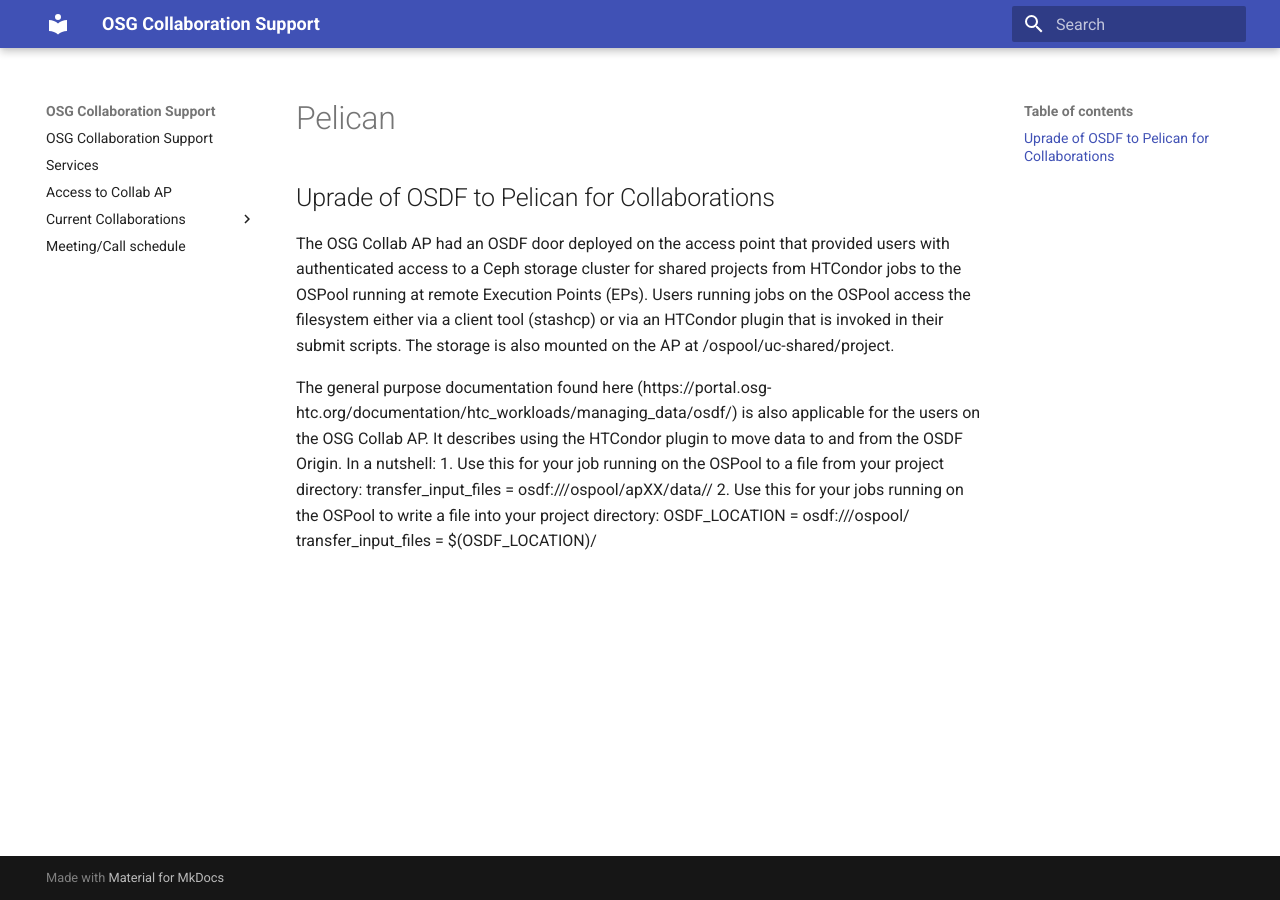
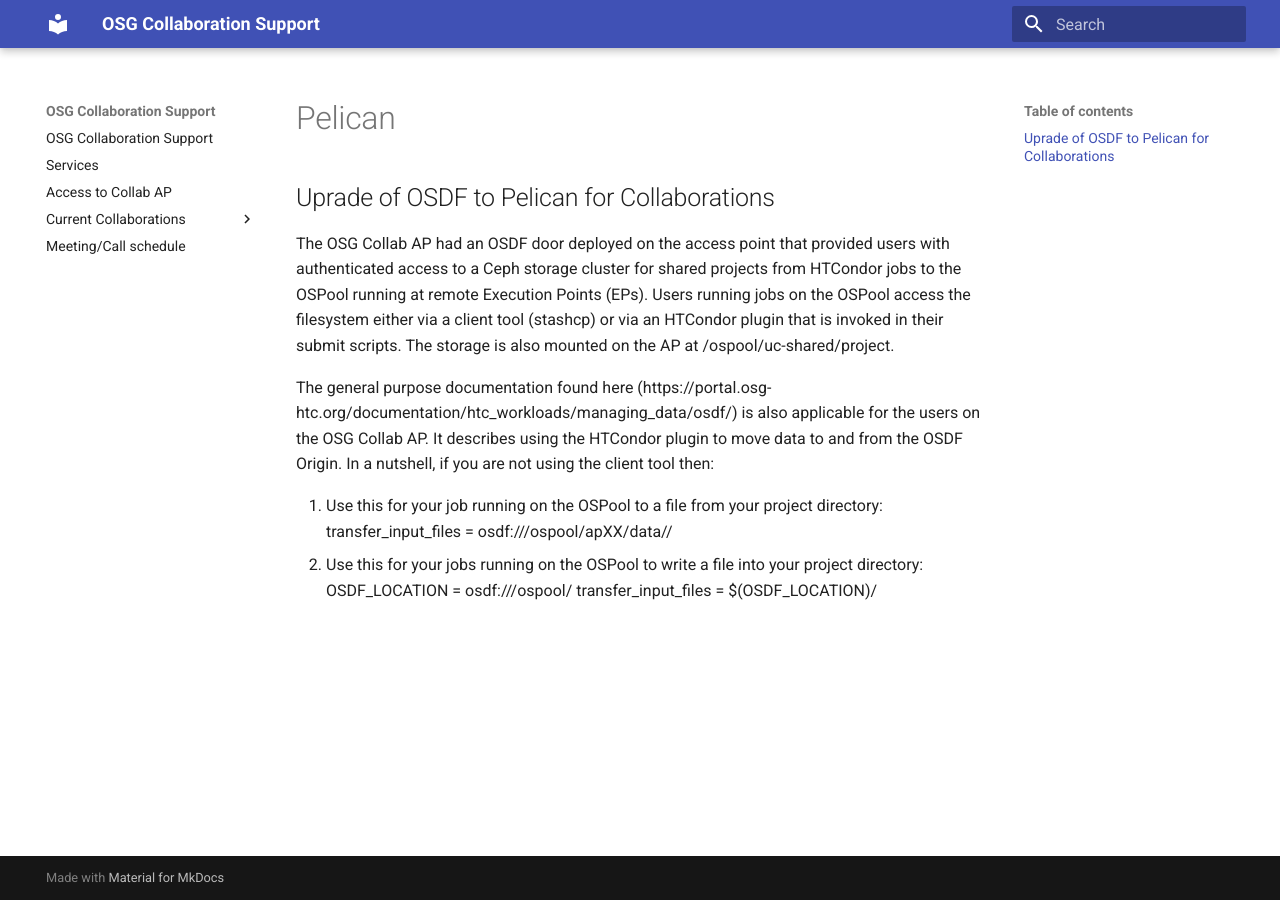
Before and after one commit to osg-htc/collaboration-support, an MkDocs documentation site: the page built from docs/misc/pelican.md, in a window 1280 px wide. Built offline with MkDocs 1.6.1 and Material for MkDocs 9.7.7, drawn with Linux system fonts in a browser that asks for light colours.

Commit message:
Update pelican.md

```diff
--- a/docs/misc/pelican.md
+++ b/docs/misc/pelican.md
@@ -3,7 +3,8 @@
 The OSG Collab AP had an OSDF door deployed on the access point that provided users with authenticated access to a Ceph storage cluster for shared projects from HTCondor jobs to the OSPool running at remote Execution Points (EPs). Users running jobs on the OSPool access the filesystem either via a client tool (stashcp) or via an HTCondor plugin that is invoked in their submit scripts. The storage is also mounted on the AP at /ospool/uc-shared/project.
 
 The general purpose documentation found here (https://portal.osg-htc.org/documentation/htc_workloads/managing_data/osdf/) is also applicable for the users on the OSG Collab AP. It describes using the HTCondor plugin to move data to and from the OSDF Origin.
-In a nutshell:
+In a nutshell, if you are not using the client tool then:
+
   1. Use this for your job running on the OSPool to a file from your project directory:
   transfer_input_files = osdf:///ospool/apXX/data/<username>/<file>
   2. Use this for your jobs running on the OSPool to write a file into your project directory:
```
